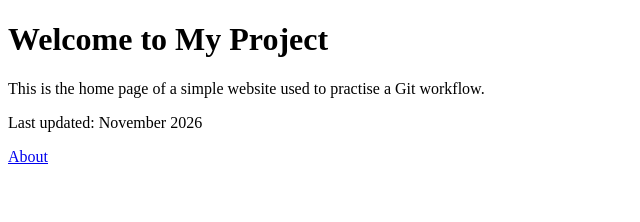
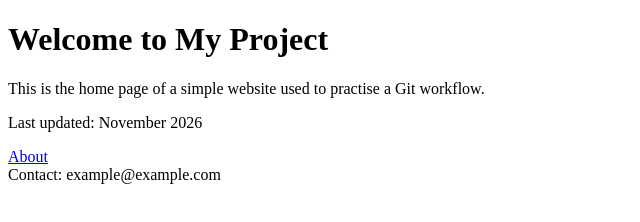
Before and after one commit to palak348/git-workflow-assignment, a plain HTML site: page index.html in a window 1280 px wide. Shown: the whole page, without its empty margins (0-640 px from the left). Drawn offline with Linux system fonts and the light colour scheme.

Commit message:
Add footer to index.html (to be undone)

```diff
--- a/index.html
+++ b/index.html
@@ -11,3 +11,6 @@
   <a href="about.html">About</a>
 </body>
 </html>
+
+<!-- Footer added for undo demo -->
+<footer>Contact: example@example.com</footer>
```
